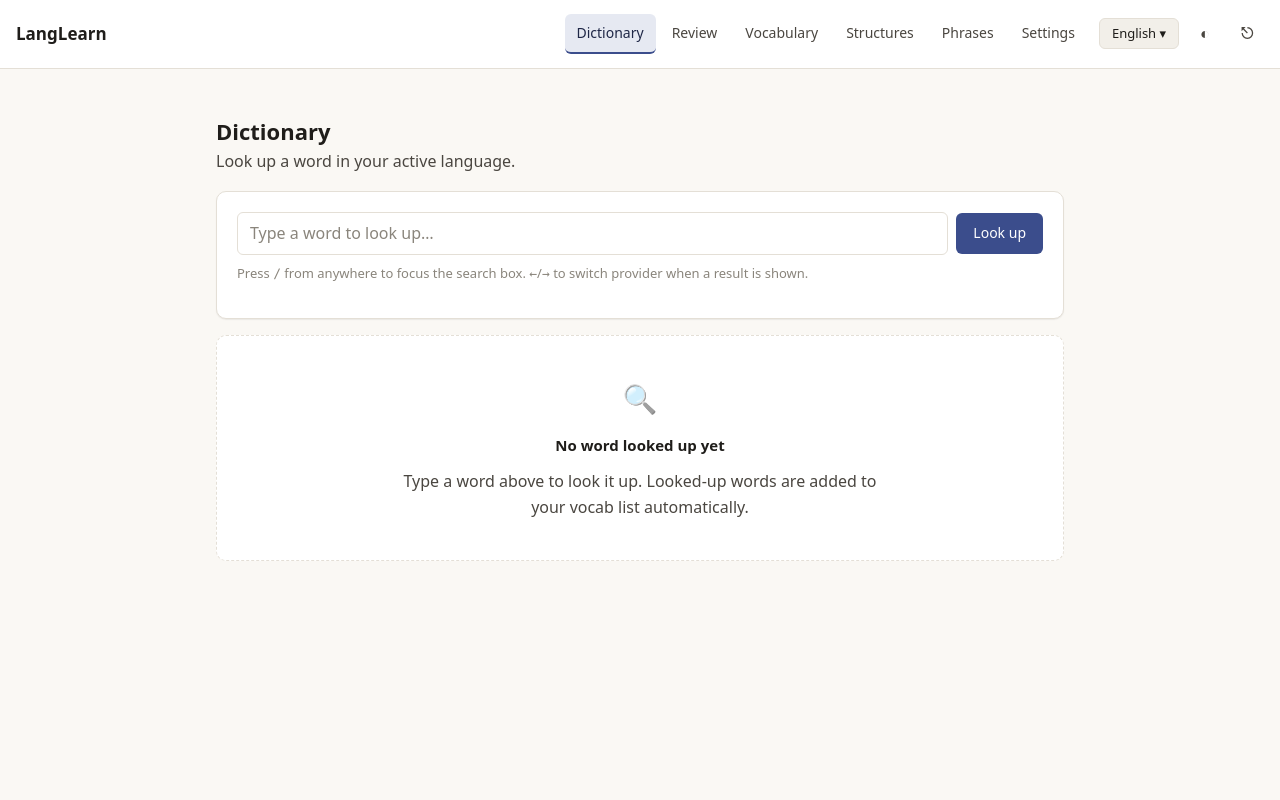
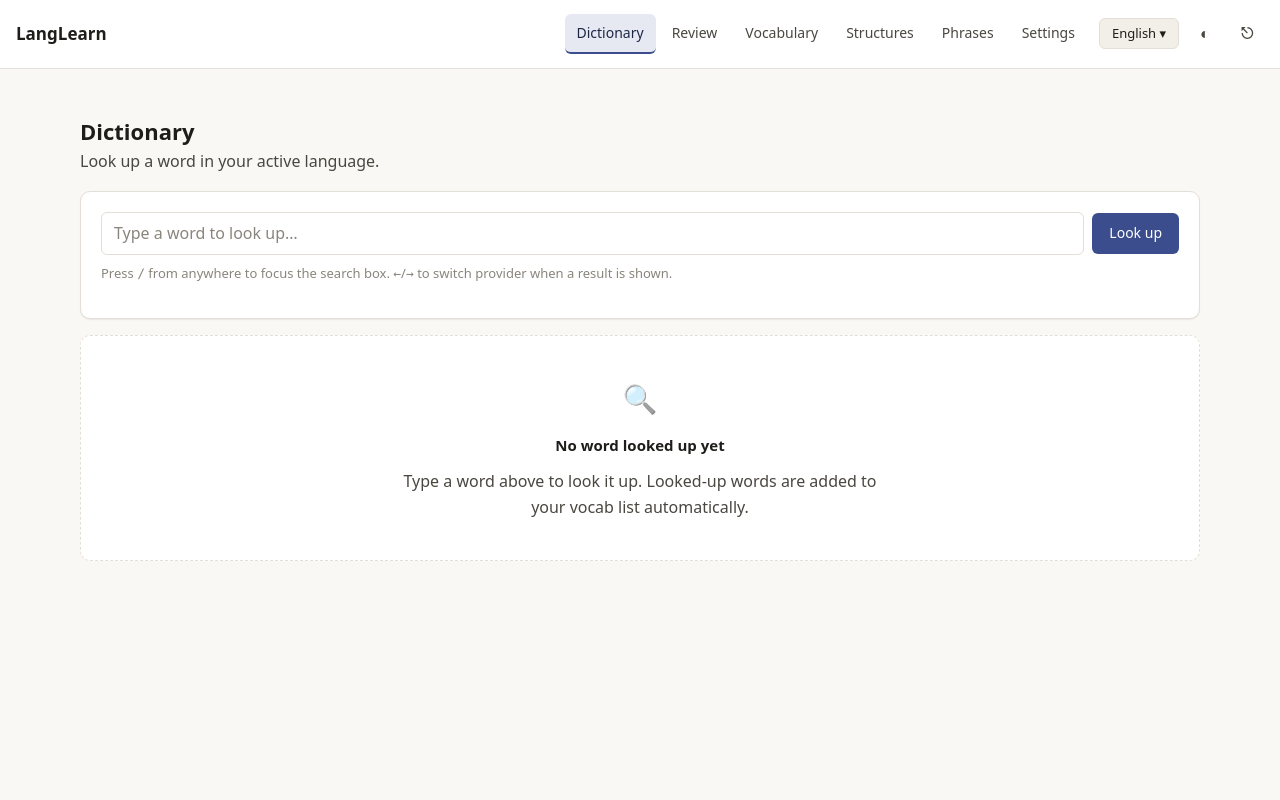
Before and after one commit to breeze101792/LangLearn, a Flask app: page / in a window 1280 px wide. Run offline with Flask 3, Linux system fonts and the light colour scheme; data comes from the database, SQL or seed files in the repository; parts of the project's set-up code (start-up, migrations or seed data) failed here and were passed over.

Commit message:
Use percentage-based container widths with sensible min/max

```diff
--- a/frontend/static/css/app.css
+++ b/frontend/static/css/app.css
@@ -45,8 +45,11 @@ code, pre, kbd, samp { font-family: var(--font-mono); }
 }
 
 /* Layout primitives */
-.container { max-width: var(--content-max); margin: 0 auto; padding: var(--sp-6) var(--sp-4); }
-.container--narrow { max-width: var(--content-narrow); margin: 0 auto; padding: var(--sp-6) var(--sp-4); }
+.container { width: 90%; max-width: var(--content-max); min-width: var(--content-min); margin: 0 auto; padding: var(--sp-6) var(--sp-4); }
+.container--narrow { width: 80%; max-width: var(--content-narrow); min-width: var(--content-narrow-min); margin: 0 auto; padding: var(--sp-6) var(--sp-4); }
+@media (max-width: 640px) {
+  .container, .container--narrow { width: 100%; min-width: 0; padding: var(--sp-4) var(--sp-3); }
+}
 
 /* Top nav */
 .nav {
--- a/frontend/static/css/tokens.css
+++ b/frontend/static/css/tokens.css
@@ -43,9 +43,10 @@
   --dur-1: 120ms; --dur-2: 180ms;
   --ease: cubic-bezier(0.2, 0, 0, 1);
 
-  --content-max: 880px;
-  --content-narrow: 640px;
-  --nav-max: 1080px;
+  --content-max: 1200px;
+  --content-narrow: 720px;
+  --content-min: 640px;
+  --content-narrow-min: 480px;
 }
 
 [data-theme="dark"] {
```
